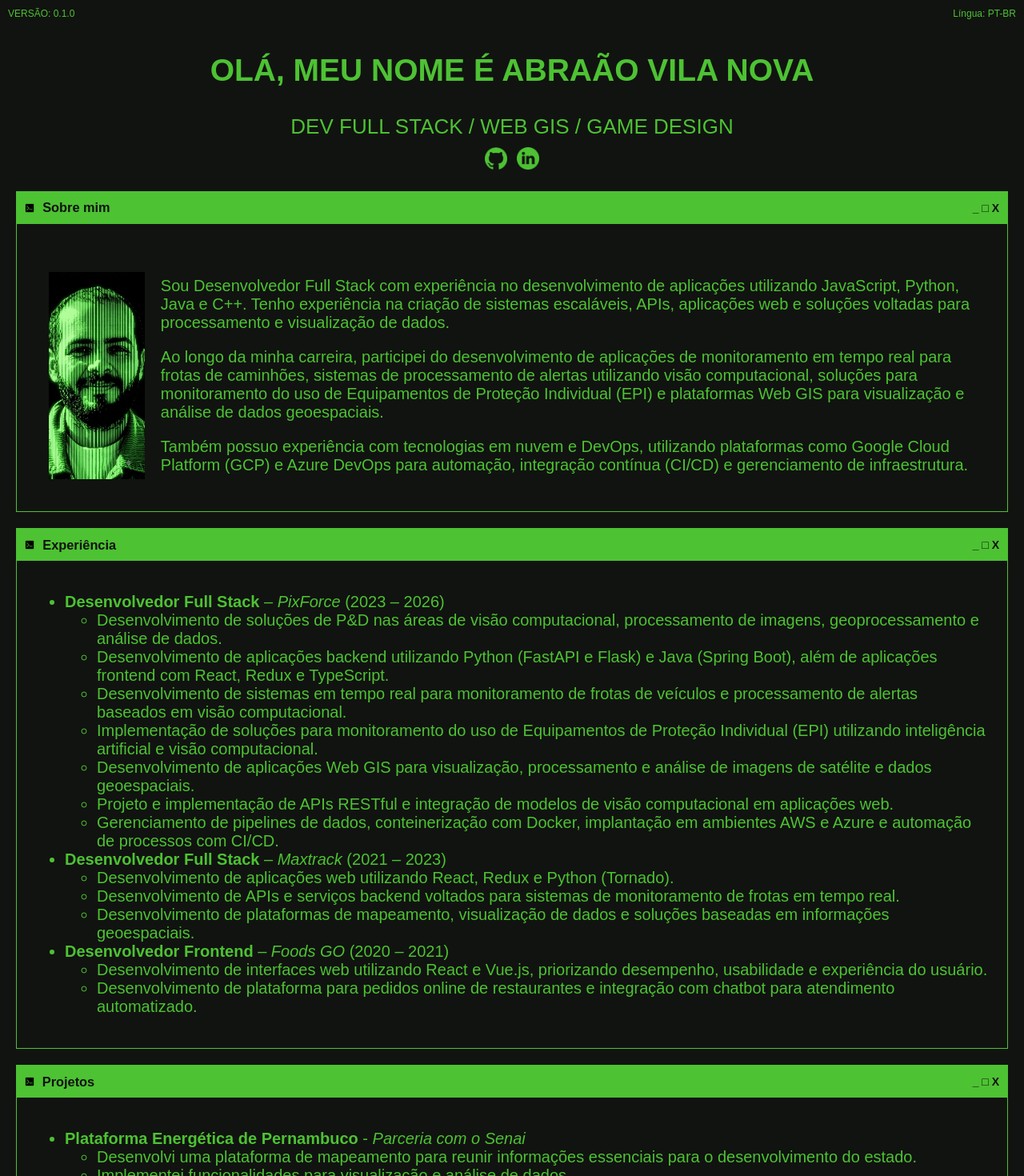
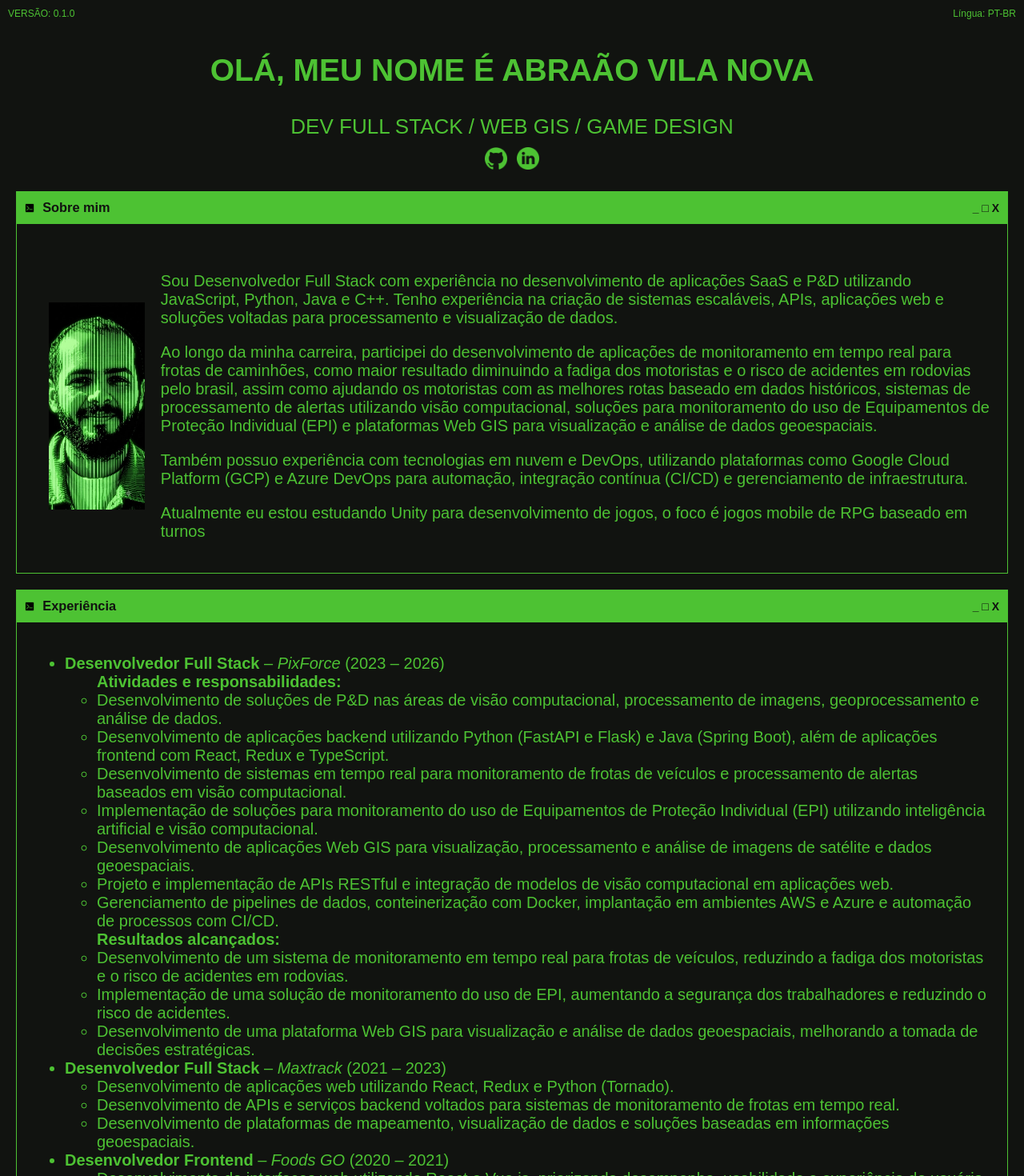
Before and after one commit to abraaovilanova/abraaovilanova, a JavaScript app: page / in a window 1280 px wide. Shown: the top 1470 px of the page at 80% size. Built offline with nearby package versions, Linux system fonts and the light colour scheme; the HTML template or start-up script is replaced by a standard one; a web font is replaced by a local one.

Commit message:
add cname

```diff
--- a/package.json
+++ b/package.json
@@ -1,7 +1,7 @@
 {
   "name": "abraaovilanova",
   "version": "0.1.1",
-  "homepage": "https://abraaovilanova.github.io/abraaovilanova",
+  "homepage": "https:/abraaovilanova.com",
   "private": true,
   "dependencies": {
     "@testing-library/dom": "^10.4.1",
--- a/src/App.js
+++ b/src/App.js
@@ -54,19 +54,22 @@ function App() {
             <div>
               <p>
                 Sou Desenvolvedor Full Stack com experiência no desenvolvimento
-                de aplicações utilizando JavaScript, Python, Java e C++. Tenho
-                experiência na criação de sistemas escaláveis, APIs, aplicações
-                web e soluções voltadas para processamento e visualização de
-                dados.
+                de aplicações SaaS e P&D utilizando JavaScript, Python, Java e
+                C++. Tenho experiência na criação de sistemas escaláveis, APIs,
+                aplicações web e soluções voltadas para processamento e
+                visualização de dados.
               </p>
 
               <p>
                 Ao longo da minha carreira, participei do desenvolvimento de
                 aplicações de monitoramento em tempo real para frotas de
-                caminhões, sistemas de processamento de alertas utilizando visão
-                computacional, soluções para monitoramento do uso de
-                Equipamentos de Proteção Individual (EPI) e plataformas Web GIS
-                para visualização e análise de dados geoespaciais.
+                caminhões, como maior resultado diminuindo a fadiga dos
+                motoristas e o risco de acidentes em rodovias pelo brasil, assim
+                como ajudando os motoristas com as melhores rotas baseado em
+                dados históricos, sistemas de processamento de alertas
+                utilizando visão computacional, soluções para monitoramento do
+                uso de Equipamentos de Proteção Individual (EPI) e plataformas
+                Web GIS para visualização e análise de dados geoespaciais.
               </p>
 
               <p>
@@ -75,6 +78,7 @@ function App() {
                 DevOps para automação, integração contínua (CI/CD) e
                 gerenciamento de infraestrutura.
               </p>
+              <p>Atualmente eu estou estudando Unity para desenvolvimento de jogos, o foco é jogos mobile de RPG baseado em turnos</p>
             </div>
           </div>
         }
@@ -88,6 +92,7 @@ function App() {
               <strong>Desenvolvedor Full Stack</strong> – <em>PixForce</em>{' '}
               (2023 – 2026)
               <ul>
+                <strong>Atividades e responsabilidades:</strong>
                 <li>
                   Desenvolvimento de soluções de P&D nas áreas de visão
                   computacional, processamento de imagens, geoprocessamento e
@@ -121,6 +126,22 @@ function App() {
                   Gerenciamento de pipelines de dados, conteinerização com
                   Docker, implantação em ambientes AWS e Azure e automação de
                   processos com CI/CD.
+                </li>
+                <strong>Resultados alcançados:</strong>
+                <li>
+                  Desenvolvimento de um sistema de monitoramento em tempo real
+                  para frotas de veículos, reduzindo a fadiga dos motoristas e
+                  o risco de acidentes em rodovias.
+                </li>
+                <li>
+                  Implementação de uma solução de monitoramento do uso de EPI,
+                  aumentando a segurança dos trabalhadores e reduzindo o risco
+                  de acidentes.
+                </li>
+                <li>
+                  Desenvolvimento de uma plataforma Web GIS para visualização e
+                  análise de dados geoespaciais, melhorando a tomada de
+                  decisões estratégicas.
                 </li>
               </ul>
             </li>
@@ -230,7 +251,9 @@ function App() {
         }
       />
 
-      <Window title='Contato' content={
+      <Window
+        title='Contato'
+        content={
           <div>
             <ul>
               <li>
```
Lines whose indentation alone changed are shown as unchanged.
